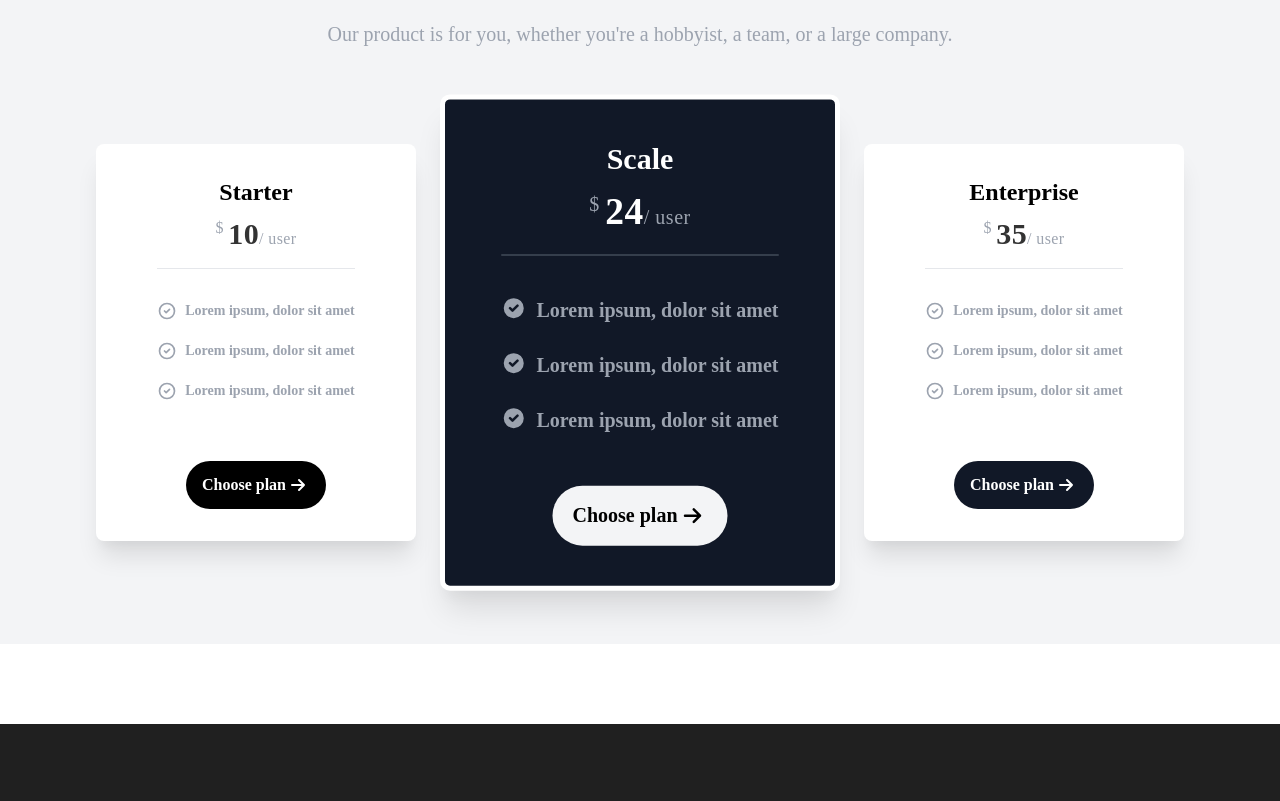
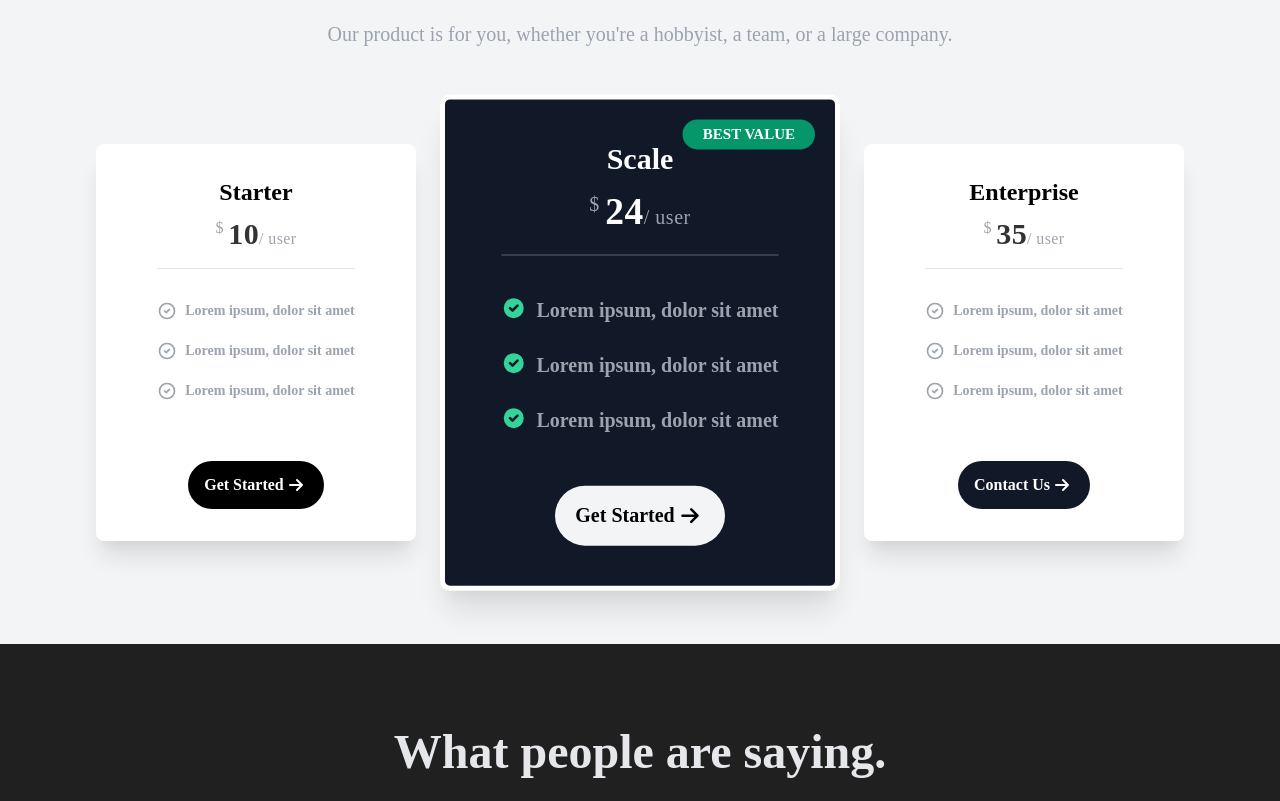
Before and after one commit to synerjay/landing-page-template-nextjs, a Next.js app: page / in a window 1280 px wide. Shown: the part 4900-5701 px from the top of the page. Built offline with nearby package versions, Linux system fonts and the light colour scheme.

Commit message:
changes to pricing

```diff
--- a/comps/Pricing.js
+++ b/comps/Pricing.js
@@ -2,12 +2,12 @@ import React from 'react';
 
 const Pricing = () => {
   return (
-    <div className='bg-gray-100 mb-20'>
+    <div className='bg-gray-100'>
       <div className='min-h-screen flex justify-center items-center'>
         <div className=''>
           <div className='text-center font-semibold'>
             <h1 className='text-5xl'>
-              <span className='mb-8 text-2xl font-black tracking-tighter text-black md:text-5xl title-font'>
+              <span className='mb-5 text-2xl font-black tracking-tighter text-black md:text-5xl title-font'>
                 Affordable, flexible pricing plans
               </span>
             </h1>
@@ -82,7 +82,7 @@ const Pricing = () => {
                 </div>
               </div>
               <button className=' flex bg-black rounded-full font-bold text-white px-4 py-3 transition duration-300 ease-in-out hover:bg-gray-800'>
-                Choose plan{' '}
+                Get Started{' '}
                 <svg
                   xmlns='http://www.w3.org/2000/svg'
                   className='h-6 w-6'
@@ -101,11 +101,11 @@ const Pricing = () => {
             </div>
             {/* <!-- Scale Card --> */}
             <div className='w-80 p-8 bg-gray-900 text-center rounded-lg text-white border-4 shadow-xl border-white transform scale-125 flex flex-col items-center justify-between'>
-              {/* <div className='absolute top-4 right-4'>
-                <p className='bg-blue-700 font-semibold px-4 py-1 rounded-full uppercase text-xs'>
+              <div className='absolute top-4 right-4'>
+                <p className='bg-green-600 font-semibold px-4 py-1 rounded-full uppercase text-xs'>
                   Best value
                 </p>
-              </div> */}
+              </div>
               <div className='mb-10'>
                 <h1 className='text-white font-semibold text-2xl'>Scale</h1>
                 <p className='pt-2 tracking-wide'>
@@ -118,7 +118,7 @@ const Pricing = () => {
                   <p className='font-semibold text-gray-400 text-left flex'>
                     <svg
                       xmlns='http://www.w3.org/2000/svg'
-                      className='h-5 w-5'
+                      className='h-5 w-5 text-green-400'
                       viewBox='0 0 20 20'
                       fill='currentColor'
                     >
@@ -134,7 +134,7 @@ const Pricing = () => {
                   <p className='font-semibold text-gray-400 text-left pt-5 flex'>
                     <svg
                       xmlns='http://www.w3.org/2000/svg'
-                      className='h-5 w-5'
+                      className='h-5 w-5 text-green-400'
                       viewBox='0 0 20 20'
                       fill='currentColor'
                     >
@@ -149,7 +149,7 @@ const Pricing = () => {
                   <p className='font-semibold text-gray-400 text-left pt-5 flex'>
                     <svg
                       xmlns='http://www.w3.org/2000/svg'
-                      className='h-5 w-5'
+                      className='h-5 w-5 text-green-400'
                       viewBox='0 0 20 20'
                       fill='currentColor'
                     >
@@ -164,7 +164,7 @@ const Pricing = () => {
                 </div>
               </div>
               <button className=' flex bg-gray-100 rounded-full font-bold text-black px-4 py-3 transition duration-300 ease-in-out hover:bg-gray-300'>
-                Choose plan{' '}
+                Get Started{' '}
                 <svg
                   xmlns='http://www.w3.org/2000/svg'
                   className='h-6 w-6'
@@ -250,7 +250,7 @@ const Pricing = () => {
                 </div>
               </div>
               <button className=' flex bg-gray-900 rounded-full font-bold text-white px-4 py-3 transition duration-300 ease-in-out hover:bg-gray-800'>
-                Choose plan{' '}
+                Contact Us{' '}
                 <svg
                   xmlns='http://www.w3.org/2000/svg'
                   className='h-6 w-6'
```
